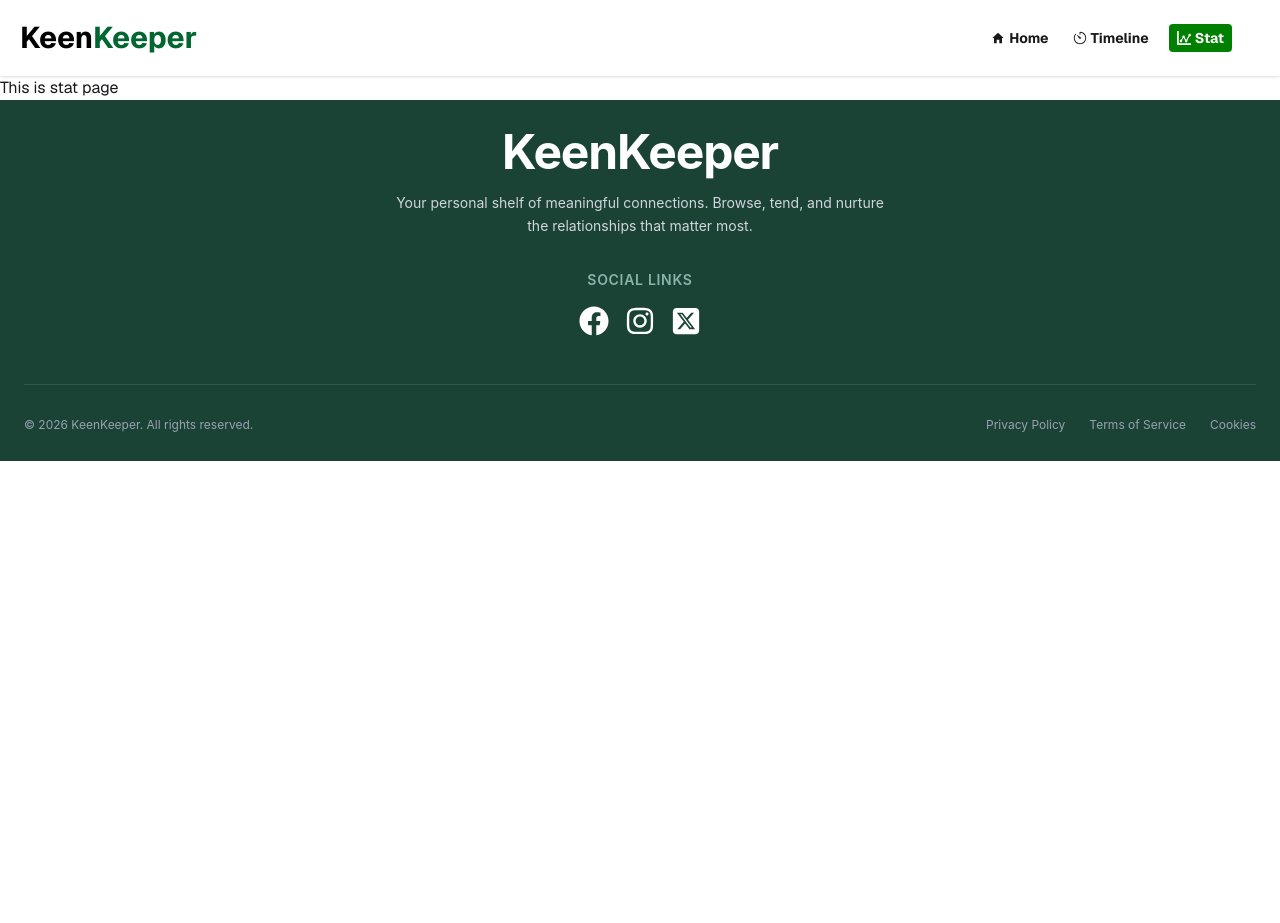
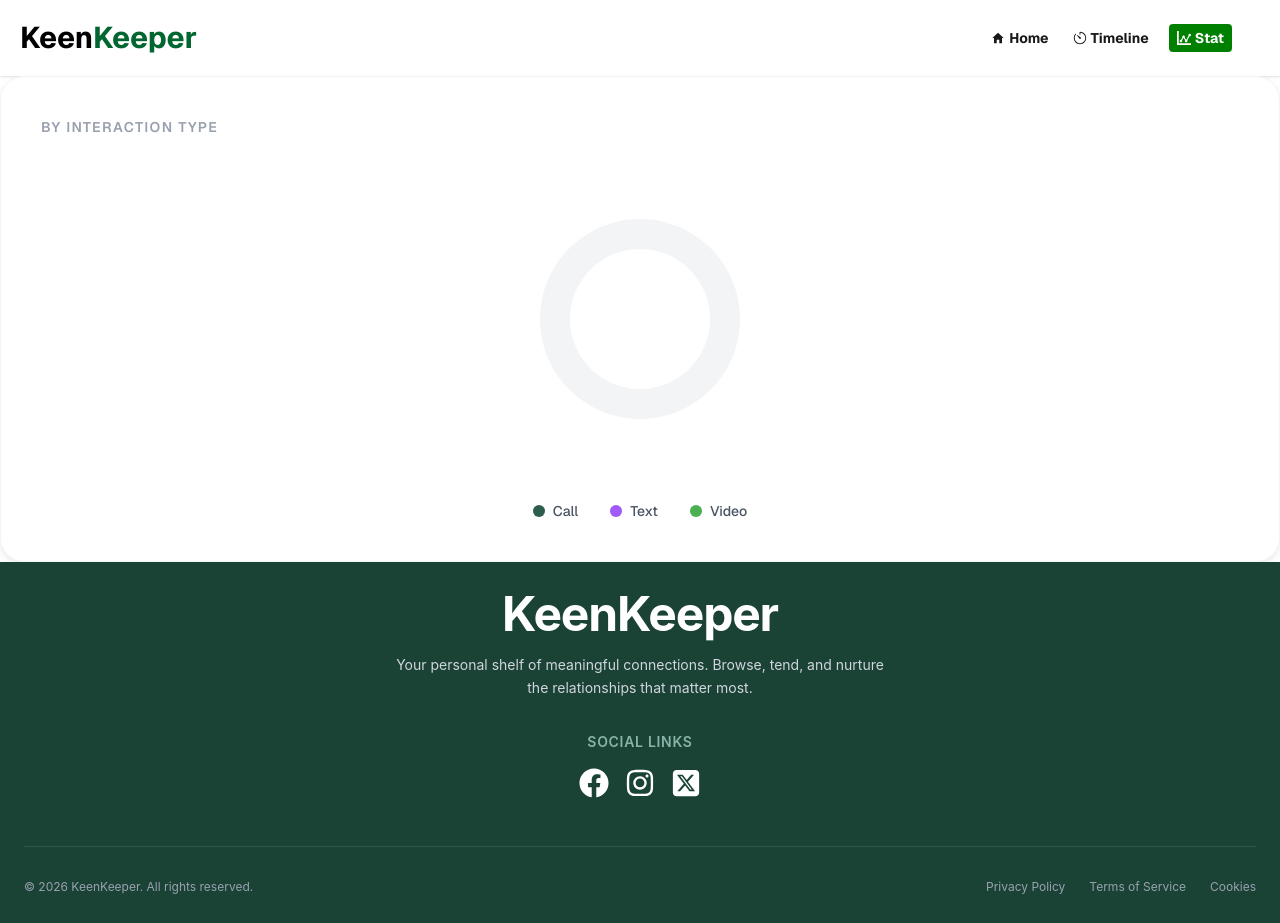
Before and after one commit to rokan45/keen-keeper-react-communication-webapp, a React (Vite) app: page /stats in a window 1280 px wide. Before the commit the page ends 800 px from the top, so only its background shows below. Built offline with nearby package versions, Linux system fonts and the light colour scheme.

Commit message:
creating a new array to render all interaction history from the array and display it to timeline page

```diff
--- a/package.json
+++ b/package.json
@@ -11,10 +11,13 @@
   },
   "dependencies": {
     "@tailwindcss/vite": "^4.2.2",
+    "chart.js": "^4.5.1",
     "react": "^19.2.4",
+    "react-chartjs-2": "^5.3.1",
     "react-dom": "^19.2.4",
     "react-icons": "^5.6.0",
     "react-router": "^7.14.0",
+    "recharts": "^3.8.1",
     "tailwindcss": "^4.2.2"
   },
   "devDependencies": {
--- a/src/component/stat/StatPage.jsx
+++ b/src/component/stat/StatPage.jsx
@@ -1,9 +1,61 @@
-
+import React, { useContext } from 'react';
+import { PieChart, Pie, Cell, Tooltip, ResponsiveContainer } from 'recharts';
+import { FriendContext } from '../../context/ContextProvider';
 
 const StatPage = () => {
+    // Access your actual interaction counts from Context
+    const { storeCallInfo, storeTextInfo, storeVideoInfo } = useContext(FriendContext);
+
+    // Prepare data based on the length of your stored interaction arrays
+    const data = [
+        { name: 'Call', value: storeCallInfo.length || 0, color: '#2d5e4b' },  // Deep Green
+        { name: 'Text', value: storeTextInfo.length || 0, color: '#a15bf9' },  // Purple
+        { name: 'Video', value: storeVideoInfo.length || 0, color: '#4caf50' } // Light Green
+    ];
+
+    // Check if there is any data to show; if not, show a placeholder
+    const totalInteractions = data.reduce((acc, curr) => acc + curr.value, 0);
+
     return (
-        <div>
-            <h2>This is stat page</h2>
+        <div className="bg-white p-10 rounded-3xl shadow-[0_3px_6px_0_rgba(0,0,0,0.08)] border border-gray-100 flex flex-col items-center">
+            <div className="w-full text-left mb-8">
+                <p className="text-sm font-semibold text-gray-400 uppercase tracking-widest">By Interaction Type</p>
+            </div>
+
+            <div className="h-75 w-full max-w-75">
+                <ResponsiveContainer width="100%" height="100%">
+                    <PieChart>
+                        <Pie
+                            data={totalInteractions === 0 ? [{ value: 1 }] : data}
+                            cx="50%"
+                            cy="50%"
+                            innerRadius={70}  /* This creates the "Donut" hole */
+                            outerRadius={100}
+                            paddingAngle={8}  /* Adds the clean gaps between segments */
+                            dataKey="value"
+                            stroke="none"
+                        >
+                            {/* Map through data to apply custom colors */}
+                            {data.map((entry, index) => (
+                                <Cell key={`cell-${index}`} fill={totalInteractions === 0 ? '#f3f4f6' : entry.color} />
+                            ))}
+                        </Pie>
+                        <Tooltip
+                            contentStyle={{ borderRadius: '12px', border: 'none', boxShadow: '0 4px 12px rgba(0,0,0,0.1)' }}
+                        />
+                    </PieChart>
+                </ResponsiveContainer>
+            </div>
+
+            {/* Custom Legend to match your image */}
+            <div className="flex gap-8 mt-8 text-sm font-medium text-gray-600">
+                {data.map((item) => (
+                    <div key={item.name} className="flex items-center gap-2">
+                        <span className="w-3 h-3 rounded-full" style={{ backgroundColor: item.color }}></span>
+                        <span>{item.name}</span>
+                    </div>
+                ))}
+            </div>
         </div>
     );
 };
--- a/src/component/timeline/TimelinePage.jsx
+++ b/src/component/timeline/TimelinePage.jsx
@@ -1,75 +1,53 @@
 import React, { useContext } from 'react';
 import { FriendContext } from '../../context/ContextProvider';
+import { MdAddCall } from 'react-icons/md';
+import { IoMdText } from 'react-icons/io';
+import { FaVideo } from 'react-icons/fa';
 
 const TimelinePage = () => {
 
-    const {
-        storeCallInfo,
-        storeTextInfo,
-        storeVideoInfo, } = useContext(FriendContext);
+    const { allinteraction } = useContext(FriendContext);
 
-    console.log(storeCallInfo);
+
+    console.log(allinteraction);
 
 
     return (
-        <div class="min-h-screen bg-gray-50 p-6 md:p-12 font-sans">
-            <div class="max-w-4xl mx-auto">
+        <div className="min-h-screen bg-gray-50 p-6 md:p-12 font-sans">
+            <div className="max-w-4xl mx-auto">
 
-                <header class="mb-8">
-                    <h1 class="text-4xl font-extrabold text-[#0f2a3d] mb-6">Timeline</h1>
+                <header className="mb-8">
+                    <h1 className="text-4xl font-extrabold text-[#0f2a3d] mb-6">Timeline</h1>
 
-                    <div class="relative inline-block text-left">
-                        <select class="appearance-none bg-white border border-gray-200 text-gray-400 text-sm rounded-lg px-4 py-2.5 pr-10 focus:outline-none focus:ring-2 focus:ring-[#1a4336]/20 cursor-pointer shadow-sm">
+                    <div className="relative inline-block text-left">
+                        {/* Sorting Interaction */}
+                        <select className="appearance-none bg-white border border-gray-200 text-gray-400 text-sm rounded-lg px-4 py-2.5 pr-10 focus:outline-none focus:ring-2 focus:ring-[#1a4336]/20 cursor-pointer shadow-sm">
                             <option>Filter timeline</option>
                             <option>Meetups</option>
                             <option>Calls</option>
                             <option>Texts</option>
                         </select>
-                        <div class="pointer-events-none absolute inset-y-0 right-0 flex items-center px-3 text-gray-400">
-                            <svg class="h-4 w-4" fill="none" stroke="currentColor" viewBox="0 0 24 24"><path stroke-linecap="round" stroke-linejoin="round" stroke-width="2" d="M19 9l-7 7-7-7"></path></svg>
+                        <div className="pointer-events-none absolute inset-y-0 right-0 flex items-center px-3 text-gray-400">
+                            <svg className="h-4 w-4" fill="none" stroke="currentColor" viewBox="0 0 24 24"><path stroke-linecap="round" stroke-linejoin="round" stroke-width="2" d="M19 9l-7 7-7-7"></path></svg>
                         </div>
                     </div>
                 </header>
 
-                <div class="flex flex-col gap-4">
+                <div className="flex flex-col gap-10">
 
                     <div>
                         {
-                            storeCallInfo.map((call, index) => <div key={index} class="bg-white p-5 rounded-xl border border-gray-100 shadow-[0_3px_6px_0_rgba(0,0,0,0.05)] flex items-center gap-4 hover:translate-x-1 transition-transform cursor-pointer">
-                                <div class="text-2xl">🤝</div>
-                                <div class="flex flex-col">
-                                    <p class="text-sm font-medium text-gray-500">
-                                        <span class="text-[#0f2a3d] font-bold">Meetup</span>  {call.name}
+                            allinteraction.map((info, index) => <div key={index} className="bg-white p-5 rounded-xl border border-gray-100 shadow-[0_3px_6px_0_rgba(0,0,0,0.05)] flex items-center gap-5 mt-5 hover:translate-x-1 transition-transform cursor-pointer">
+
+                                {/* dynamic icon according to interaction */}
+                                <div className="text-2xl">{info.interactionType === 'Call' ? <MdAddCall /> : ''}{info.interactionType === 'Text' ? <IoMdText /> : ''} {info.interactionType === 'Video' ? <FaVideo /> : ''} </div>
+
+                                {/* Text info according to interation */}
+                                <div className="flex flex-col">
+                                    <p className="text-sm font-medium text-gray-500">
+                                        <span className="text-[#0f2a3d] ">Meetup </span> <span className='font-bold text-black'>{info.name}</span>
                                     </p>
-                                    <span class="text-xs text-gray-400 mt-1">{call.interactionTime}</span>
-                                </div>
-                            </div>)
-                        }
-                    </div>
-
-                    <div>
-                        {
-                            storeTextInfo.map((text, index) => <div key={index} class="bg-white p-5 rounded-xl border border-gray-100 shadow-[0_3px_6px_0_rgba(0,0,0,0.05)] flex items-center gap-4 hover:translate-x-1 transition-transform cursor-pointer">
-                                <div class="text-2xl">💬</div>
-                                <div class="flex flex-col">
-                                    <p class="text-sm font-medium text-gray-500">
-                                        <span class="text-[#0f2a3d] font-bold">Text</span>  {text.name}
-                                    </p>
-                                    <span class="text-xs text-gray-400 mt-1">{text.interactionTime}</span>
-                                </div>
-                            </div>)
-                        }
-                    </div>
-
-                    <div>
-                        {
-                            storeVideoInfo.map((video,index) => <div key={index} class="bg-white p-5 rounded-xl border border-gray-100 shadow-[0_3px_6px_0_rgba(0,0,0,0.05)] flex items-center gap-4 hover:translate-x-1 transition-transform cursor-pointer">
-                                <div class="text-2xl">📹</div>
-                                <div class="flex flex-col">
-                                    <p class="text-sm font-medium text-gray-500">
-                                        <span class="text-[#0f2a3d] font-bold">Video</span>  {video.name}
-                                    </p>
-                                    <span class="text-xs text-gray-400 mt-1">{video.interactionTime}</span>
+                                    <span className="text-xs text-gray-400 mt-1">{info.interactionTime}</span>
                                 </div>
                             </div>)
                         }
--- a/src/context/ContextProvider.jsx
+++ b/src/context/ContextProvider.jsx
@@ -16,9 +16,17 @@ const ContextProvider = ({ children }) => {
     const [storeVideoInfo, setStoreVideoInfo] = useState([]);
 
 
+    // Make a object to store all data info
+    const allinteraction = [
+        ...storeCallInfo,
+        ...storeTextInfo,
+        ...storeVideoInfo
+    ];
+
+
 
     // function to handle call button event
-    const handlleCallBtn = (currentFriend ) => {
+    const handlleCallBtn = (currentFriend) => {
 
         alert("Calling to Your friend!")
 
@@ -34,17 +42,18 @@ const ContextProvider = ({ children }) => {
                 hour12: true
             }).replace(',', ''),
             // to tract the type of data
-            interactionType: 'Text'
+            interactionType: 'Call'
         };
 
 
         setStoreCallInfo([...storeCallInfo, NewCallData]);
 
+
     }
 
 
     //function to handle text button event
-    const handlleTextBtn = (currentFriend ) => {
+    const handlleTextBtn = (currentFriend) => {
 
         alert("Calling to Your friend!")
 
@@ -68,7 +77,7 @@ const ContextProvider = ({ children }) => {
     }
 
     //function to handle video call butiton event
-    const handlleVideoCallBtn = (currentFriend ) => {
+    const handlleVideoCallBtn = (currentFriend) => {
 
         alert("Calling to Your friend!")
 
@@ -84,7 +93,7 @@ const ContextProvider = ({ children }) => {
                 hour12: true
             }).replace(',', ''),
             // to tract the type of data
-            interactionType: 'Text'
+            interactionType: 'Video'
         };
         setStoreVideoInfo([...storeVideoInfo, NewVideoCallData]);
     }
@@ -99,6 +108,7 @@ const ContextProvider = ({ children }) => {
         setStoreCallInfo,
         setStoreTextInfo,
         setStoreVideoInfo,
+        allinteraction,
     };
     return <FriendContext.Provider value={data}>{children}</FriendContext.Provider>
 };
```
Also changed, not shown: 1 other file (tests, documents, lock files or other folders).
